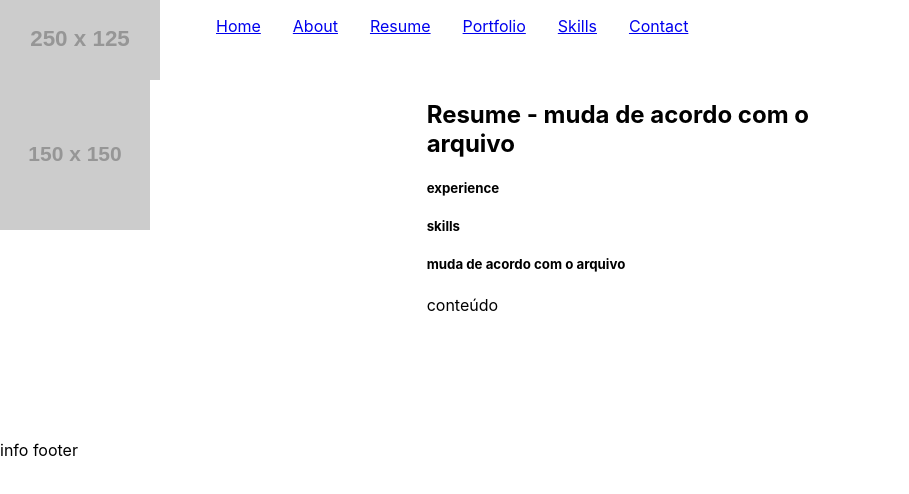
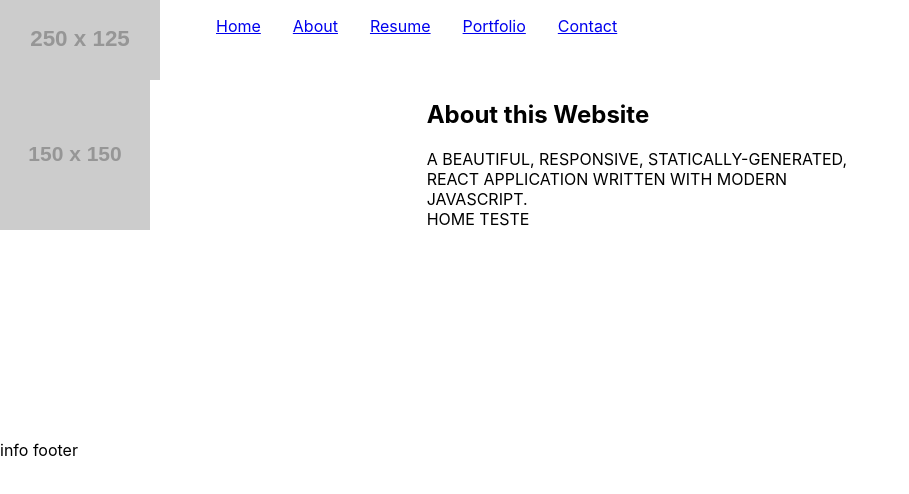
Before and after one commit to fekoerbel/personal-website, a React (Create React App) app: page / in a window 1280 px wide. Shown: the top 494 px of the page, without its empty margins (0-909 px from the left). Built offline with nearby package versions, Linux system fonts and the light colour scheme.

Commit message:
main pages

```diff
--- /dev/null
+++ b/src/components/about/about.jsx
@@ -0,0 +1,12 @@
+import Main from "../templates/main";
+import React from "react";
+
+export default class About extends React.Component {
+    render() {
+        return (
+            <Main>
+                TELA ABOUT
+            </Main>
+        )
+    }
+}
--- /dev/null
+++ b/src/components/contact/contact.jsx
@@ -0,0 +1,12 @@
+import Main from "../templates/main";
+import React from "react";
+
+export default class Contact extends React.Component {
+    render() {
+        return (
+            <Main>
+                Tela contact
+            </Main>
+        )
+    }
+}
--- a/src/components/home/home.jsx
+++ b/src/components/home/home.jsx
@@ -4,7 +4,11 @@ import Main from "../templates/main"
 export default class Home extends React.Component {
     render() {
         return (
-            <div></div>
+            <Main title="About this Website"
+            subtitle = "A BEAUTIFUL, RESPONSIVE, STATICALLY-GENERATED, REACT APPLICATION WRITTEN WITH MODERN JAVASCRIPT.">
+                <div>HOME TESTE</div>
+            </Main>
+
         )
     }
 }
--- /dev/null
+++ b/src/components/portfolio/portfolio.jsx
@@ -0,0 +1,12 @@
+import Main from "../templates/main";
+import React from "react";
+
+export default class Portfolio extends React.Component {
+    render() {
+        return (
+            <Main>
+                tela portfoliozxczxcxzcz
+            </Main>
+        )
+    }
+}
--- /dev/null
+++ b/src/components/resume/resume.jsx
@@ -0,0 +1,12 @@
+import Main from "../templates/main";
+import React from "react";
+
+export default class Resume extends React.Component {
+    render() {
+        return (
+            <Main>
+                Tela resumo
+            </Main>
+        )
+    }
+}
--- a/src/components/templates/main.jsx
+++ b/src/components/templates/main.jsx
@@ -7,13 +7,13 @@ export default class Main extends React.Component {
             <article>
                 <header>
                     <h1>
-                        Resume - muda de acordo com o arquivo
+                        { this.props.title }
                     </h1>
-                    <div className="links"> <h5>experience</h5> <h5>skills</h5> <h5>muda de acordo com o arquivo</h5></div>
+                    <div>{this.props.subtitle}</div>
                 </header>
-                <div>conteúdo</div>
-
-
+                <div>
+                    { this.props.children }
+                </div>
             </article>
         )
     }
--- a/src/components/templates/nav.jsx
+++ b/src/components/templates/nav.jsx
@@ -20,9 +20,6 @@ export default class Nav extends React.Component {
                         <Link to="/portfolio">Portfolio</Link>
                     </li>
                     <li>
-                        <Link to="/skills">Skills</Link>
-                    </li>
-                    <li>
                         <Link to="/contact">Contact</Link>
                     </li>
                 </ul>
--- a/src/main/App.jsx
+++ b/src/main/App.jsx
@@ -3,7 +3,6 @@ import { BrowserRouter } from 'react-router-dom'
 import Router from './routes';
 import Header from '../components/templates/header';
 import Sidebar from '../components/templates/sidebar';
-import Main from '../components/templates/main';
 import Footer from '../components/templates/footer';
 
 function App() {
@@ -12,7 +11,7 @@ function App() {
       <div className='app'>
       <Header />
       <Sidebar />
-      <Main />
+      <Router />
       <Footer />
       </div>
     </BrowserRouter>
--- a/src/main/routes.jsx
+++ b/src/main/routes.jsx
@@ -1,11 +1,23 @@
 import React from "react";
 import {Routes, Route} from "react-router-dom"
+import Home from "../components/home/home";
+import About from "../components/about/about"
+import Resume from "../components/resume/resume"
+import Portfolio from "../components/portfolio/portfolio"
+import Contact from "../components/contact/contact"
+
 
 export default class Router extends React.Component {
     render() {
         return (
             <Routes>
+                <Route exact path="/" element={<Home />} />
+                <Route path="/about" element={<About />} />
+                <Route path="/resume" element={<Resume />} />
+                <Route path="/portfolio" element={<Portfolio />} />
 
+
+                <Route path="/contact" element={<Contact />} />
             </Routes>
         )
     }
```
